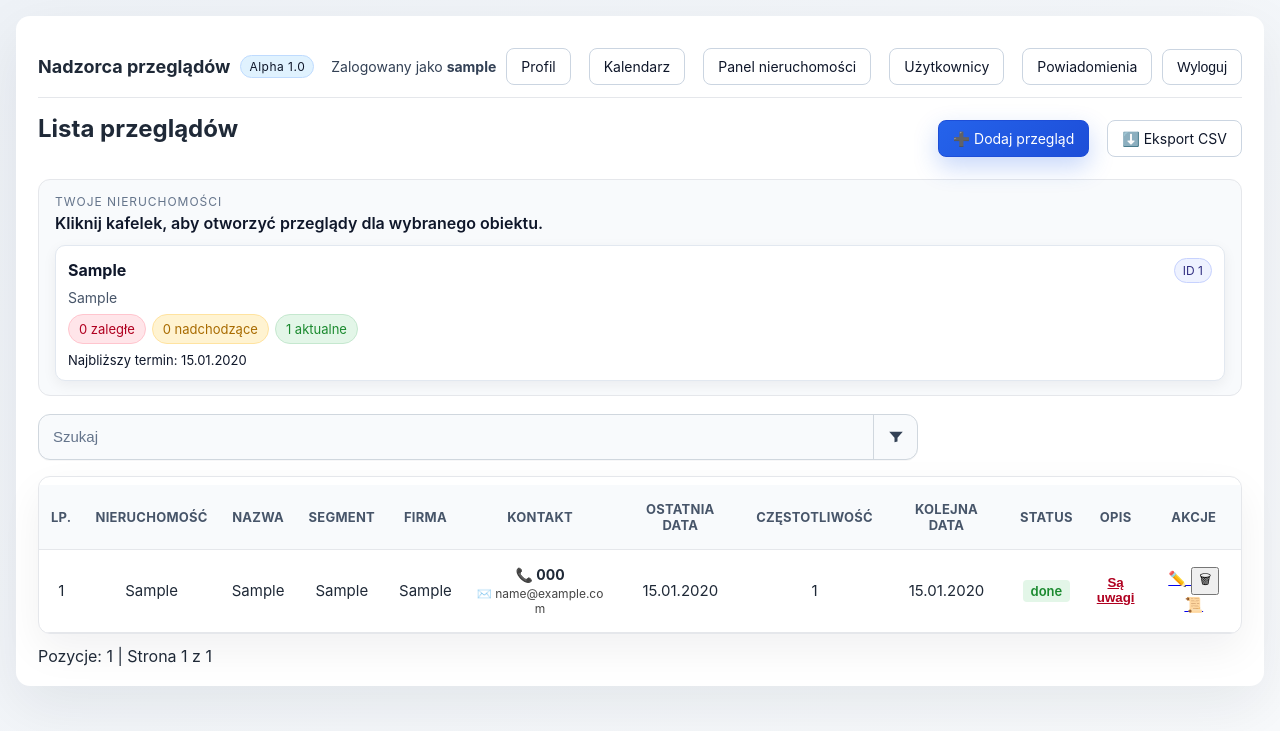
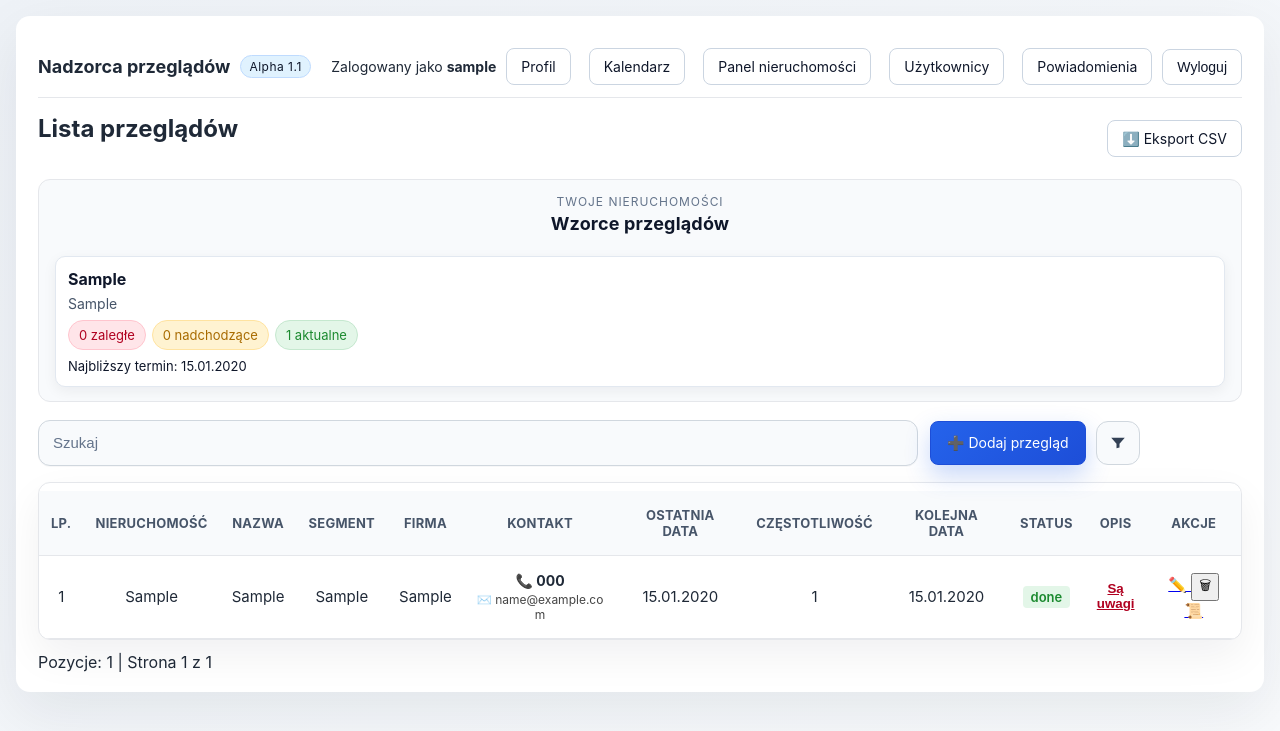
Before and after one commit to KamilWyjadlowski/przeglady_nadzorca, a Flask app: page / in a window 1280 px wide. Shown: the top 731 px of the page. Run offline with Flask 3, Linux system fonts and the light colour scheme; the visitor is signed in with stand-in values (Sample User, id 1); tables that the repository leaves empty hold one stand-in row (values such as "Sample post"); parts of the project's set-up code (start-up, migrations or seed data) failed here and were passed over.

Commit message:
Update app version display and enhance UI components for consistency and accessibility

```diff
--- a/app.py
+++ b/app.py
@@ -40,6 +40,7 @@ from sqlalchemy.orm import sessionmaker, declarative_base, relationship
 app = Flask(__name__)
 secret_from_env = os.getenv("SECRET_KEY")
 app.config["SECRET_KEY"] = secret_from_env or secrets.token_hex(32)
+APP_VERSION = "Alpha 1.1"
 
 DB_HOST = os.getenv("DB_HOST", "localhost")
 DB_PORT = os.getenv("DB_PORT", "3306")
@@ -544,7 +545,11 @@ def teardown_db(exc):
 
 @app.context_processor
 def inject_user():
-    return {"current_user": g.get("user"), "csrf_token": g.get("csrf_token")}
+    return {
+        "current_user": g.get("user"),
+        "csrf_token": g.get("csrf_token"),
+        "app_version": APP_VERSION,
+    }
 
 
 def log_event(action: str, user: str, details: Dict, db_session=None):
--- a/static/style.css
+++ b/static/style.css
@@ -156,8 +156,6 @@ table td:nth-child(11) {
 
 .filters {
   margin-bottom: 16px;
-  display: flex;
-  justify-content: flex-start;
   padding: 0;
   background: transparent;
   border: none;
@@ -167,9 +165,31 @@ table td:nth-child(11) {
   display: block;
 }
 
+.toolbar {
+  display: flex;
+  align-items: center;
+  gap: 12px;
+  width: 100%;
+}
+
+.toolbar-actions {
+  display: flex;
+  align-items: center;
+  gap: 10px;
+  flex-shrink: 0;
+}
+
+.toolbar-actions .btn {
+  height: 44px;
+  display: inline-flex;
+  align-items: center;
+  padding: 0 16px;
+}
+
 .search-bar {
   display: flex;
   align-items: stretch;
+  flex: 1;
   width: 100%;
   max-width: 880px;
   background: #f8fafc;
@@ -187,7 +207,7 @@ table td:nth-child(11) {
   font-size: 15px;
   color: #0f172a;
   outline: none;
-  border-radius: 12px 0 0 12px;
+  border-radius: 12px;
 }
 
 .search-bar input[type="text"]::placeholder {
@@ -219,11 +239,10 @@ table td:nth-child(11) {
   height: 44px;
   width: 44px;
   padding: 0;
-  border: none;
-  border-left: 1px solid #d0d7de;
-  background: transparent;
+  border: 1px solid #d0d7de;
+  background: #f8fafc;
   color: #334155;
-  border-radius: 0 12px 12px 0;
+  border-radius: 12px;
   cursor: pointer;
 }
 
@@ -366,7 +385,7 @@ table td:nth-child(11) {
 
 .properties-head {
   display: flex;
-  justify-content: space-between;
+  flex-direction: column;
   align-items: center;
   gap: 10px;
   margin-bottom: 12px;
@@ -376,12 +395,18 @@ table td:nth-child(11) {
   display: flex;
   align-items: center;
   gap: 8px;
+  align-self: flex-end;
+}
+
+.properties-title-wrap {
+  text-align: center;
 }
 
 .properties-title {
-  font-weight: 600;
+  font-weight: 700;
   color: #0f172a;
-  font-size: 16px;
+  font-size: 18px;
+  letter-spacing: 0.01em;
 }
 
 .eyebrow {
@@ -542,6 +567,25 @@ table td:nth-child(11) {
 .user-name {
   font-size: 14px;
   color: #334155;
+}
+
+.user-link {
+  text-decoration: none;
+  color: inherit;
+  cursor: pointer;
+}
+
+.user-link:hover {
+  color: #0f172a;
+  text-decoration: underline;
+  text-decoration-color: #cbd5e1;
+  text-underline-offset: 3px;
+}
+
+.user-link:focus-visible {
+  outline: 2px solid #2563eb;
+  outline-offset: 2px;
+  border-radius: 6px;
 }
 
 .logout-form {
--- a/templates/form.html
+++ b/templates/form.html
@@ -17,12 +17,12 @@
       <div class="topbar">
         <div class="brand">
           <strong>Nadzorca przeglądów</strong>
-          <span class="tag">Alpha 1.0</span>
+          <span class="tag">{{ app_version }}</span>
         </div>
         <div class="user-panel">
-          <div class="user-name">
+          <a class="user-name user-link" href="{{ url_for('profile') }}">
             Zalogowany jako <strong>{{ current_user.username if current_user else "-" }}</strong>
-          </div>
+          </a>
           <a href="{{ url_for('profile') }}" class="btn">Profil</a>
           {% if current_user and current_user.role == "admin" %}
           <a href="{{ url_for('admin_properties') }}" class="btn">Panel nieruchomości</a>
--- a/templates/index.html
+++ b/templates/index.html
@@ -12,12 +12,12 @@
       <div class="topbar">
         <div class="brand">
           <strong>Nadzorca przeglądów</strong>
-          <span class="tag">Alpha 1.0</span>
+          <span class="tag">{{ app_version }}</span>
         </div>
         <div class="user-panel">
-          <div class="user-name">
+          <a class="user-name user-link" href="{{ url_for('profile') }}">
             Zalogowany jako <strong>{{ current_user.username if current_user else "-" }}</strong>
-          </div>
+          </a>
           <a href="{{ url_for('profile') }}" class="btn">Profil</a>
           <a href="{{ url_for('calendar_view') }}" class="btn">Kalendarz</a>
           {% if current_user and current_user.role == "admin" %}
@@ -36,7 +36,6 @@
         <div class="header-row">
           <h2>Lista przeglądów</h2>
           <div class="header-actions">
-            <a href="{{ url_for('add') }}" class="btn btn-primary">➕ Dodaj przegląd</a>
             <a
               href="{{ url_for('export_csv', **(args_dict or {})) }}"
               class="btn btn-ghost"
@@ -47,9 +46,9 @@
 
         <div class="properties-section">
           <div class="properties-head">
-            <div>
+          <div class="properties-title-wrap">
             <div class="eyebrow">Twoje nieruchomości</div>
-              <div class="properties-title">Kliknij kafelek, aby otworzyć przeglądy dla wybranego obiektu.</div>
+            <div class="properties-title">Wzorce przeglądów</div>
           </div>
             <div class="properties-actions">
               {% if request.args.get('nieruchomosc') %}
@@ -62,9 +61,6 @@
             <a href="{{ card.link }}" class="property-card {% if card.active %}is-active{% endif %}">
               <div class="property-card-header">
                 <div class="property-card-name">{{ card.name | format_property }}</div>
-                {% if card.property_id %}
-                <span class="property-chip">ID {{ card.property_id }}</span>
-                {% endif %}
               </div>
               {% if card.segment %}
               <div class="property-card-segment">{{ card.segment }}</div>
@@ -86,6 +82,7 @@
         </div>
 
         <div class="filters">
+          <div class="toolbar">
             <div class="search-bar">
               <label class="sr-only" for="filterSearch">Szukaj</label>
               <input
@@ -95,6 +92,9 @@
                 value="{{ request.args.get('q', '') }}"
                 placeholder="Szukaj"
               />
+            </div>
+            <div class="toolbar-actions">
+              <a href="{{ url_for('add') }}" class="btn btn-primary">➕ Dodaj przegląd</a>
               <div class="filter-shell">
                 <button
                   type="button"
@@ -269,6 +269,7 @@
 
                   <div class="filter-panel-actions">
                     <a href="{{ clear_filters_url }}" class="btn btn-ghost">Wyczyść wszystko</a>
+                  </div>
                 </div>
               </div>
             </div>
--- a/templates/login.html
+++ b/templates/login.html
@@ -14,7 +14,7 @@
       <div class="auth-card">
         <div class="brand">
           <strong>Nadzorca przeglądów</strong>
-          <span class="tag">Alpha 1.0</span>
+          <span class="tag">{{ app_version }}</span>
         </div>
 
         <h2>Zaloguj się</h2>
--- a/templates/register.html
+++ b/templates/register.html
@@ -14,7 +14,7 @@
       <div class="auth-card">
         <div class="brand">
           <strong>Nadzorca przeglądów</strong>
-          <span class="tag">Alpha 1.0</span>
+          <span class="tag">{{ app_version }}</span>
         </div>
 
         <h2>Załóż konto</h2>
```
Lines whose indentation alone changed are shown as unchanged.
